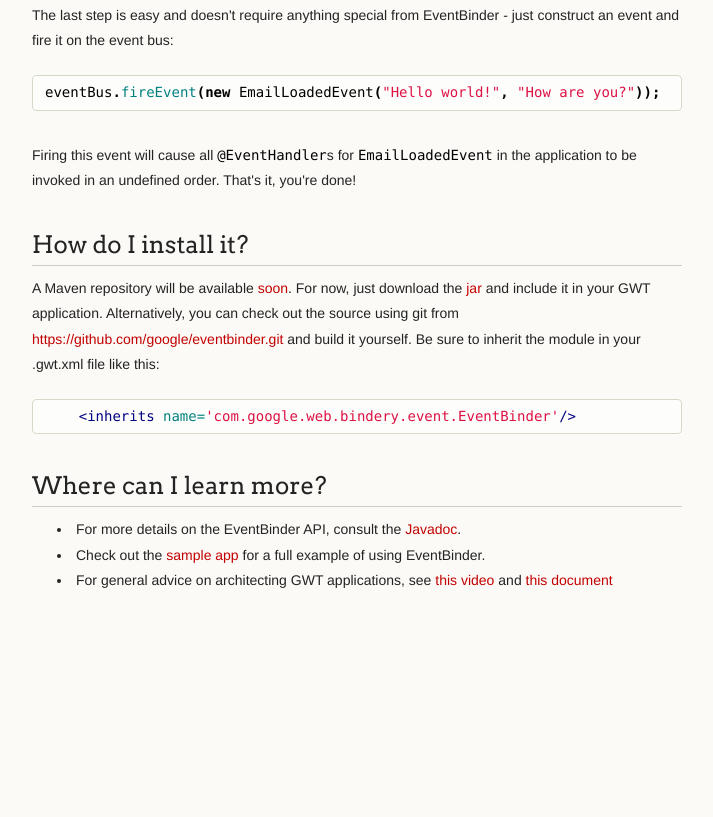
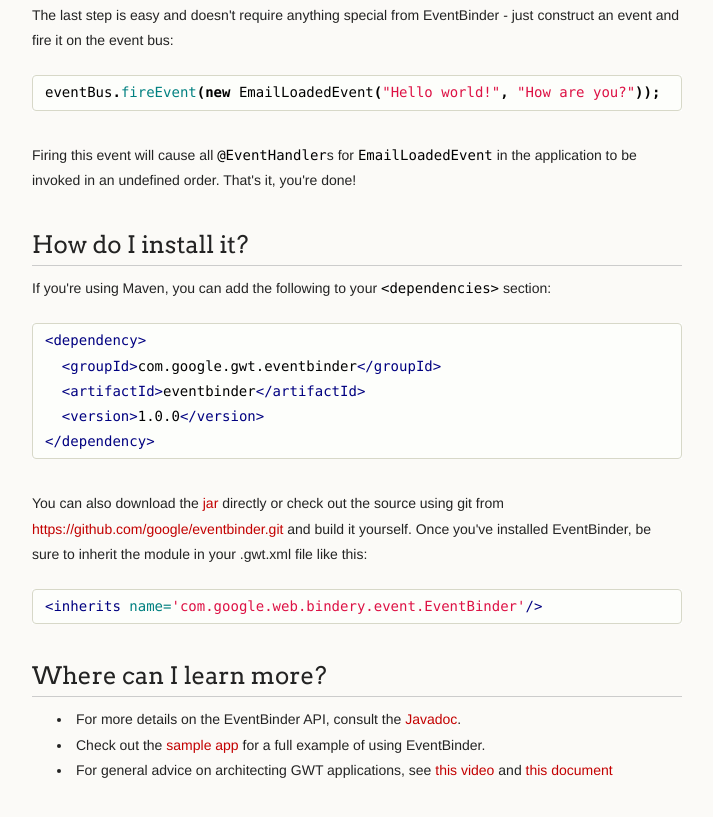
Before and after one commit to google/gwteventbinder, a plain HTML site: page index.html in a window 1280 px wide. Shown: the part 1751-2568 px from the top of the page, without its empty margins (278-991 px from the left). Before the commit the page ends 2416 px from the top, so only its background shows below. Drawn offline with Linux system fonts and the light colour scheme.

```diff
--- a/index.html
+++ b/index.html
@@ -114,12 +114,22 @@ application to be invoked in an undefined order. That's it, you're done!</p>
 
 <h2>How do I install it?</h2>
 
-<p>A Maven repository will be available <a href="https://github.com/google/gwteventbinder/issues/1">soon</a>. For now, just download the <a href="https://github.com/google/gwteventbinder/wiki/jars/eventbinder-1.0.0.jar">jar</a>
-and include it in your GWT application. Alternatively, you can check out the
-source using git from <a href="https://github.com/google/eventbinder.git">https://github.com/google/eventbinder.git</a> and build it
-yourself. Be sure to inherit the module in your .gwt.xml file like this:</p>
+<p>If you're using Maven, you can add the following to your <code>&lt;dependencies&gt;</code>
+section:</p>
 
-<div class="highlight"><pre>    <span class="nt">&lt;inherits</span> <span class="na">name=</span><span class="s">'com.google.web.bindery.event.EventBinder'</span><span class="nt">/&gt;</span>
+<div class="highlight"><pre><span class="nt">&lt;dependency&gt;</span>
+  <span class="nt">&lt;groupId&gt;</span>com.google.gwt.eventbinder<span class="nt">&lt;/groupId&gt;</span>
+  <span class="nt">&lt;artifactId&gt;</span>eventbinder<span class="nt">&lt;/artifactId&gt;</span>
+  <span class="nt">&lt;version&gt;</span>1.0.0<span class="nt">&lt;/version&gt;</span>
+<span class="nt">&lt;/dependency&gt;</span>
+</pre></div>
+
+<p>You can also download the <a href="http://search.maven.org/remotecontent?filepath=com/google/gwt/eventbinder/eventbinder/1.0.0/eventbinder-1.0.0.jar">jar</a> directly or check out the source using git
+from <a href="https://github.com/google/eventbinder.git">https://github.com/google/eventbinder.git</a> and build it yourself. Once
+you've installed EventBinder, be sure to inherit the module in your .gwt.xml
+file like this:</p>
+
+<div class="highlight"><pre><span class="nt">&lt;inherits</span> <span class="na">name=</span><span class="s">'com.google.web.bindery.event.EventBinder'</span><span class="nt">/&gt;</span>
 </pre></div>
 
 <h2>Where can I learn more?</h2>
```
Also changed, not shown: params.json (+1 -1 lines).
